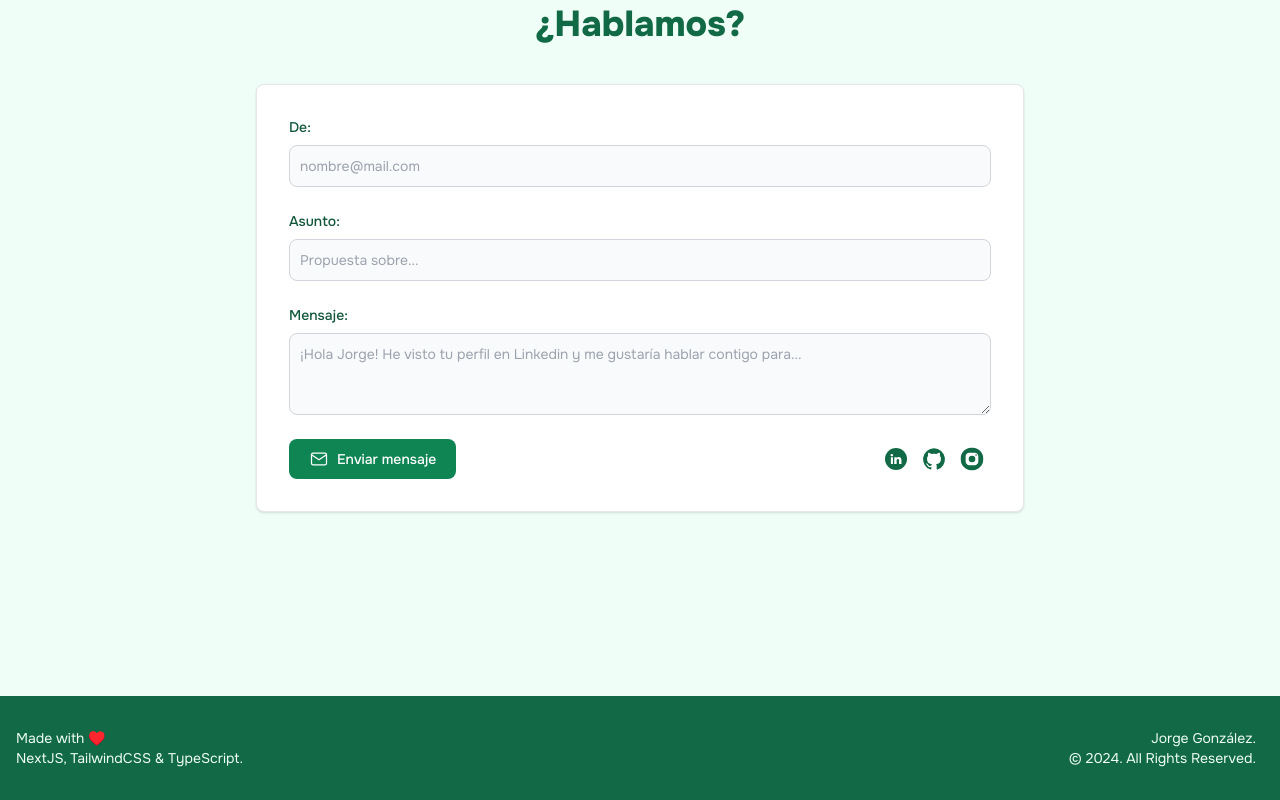
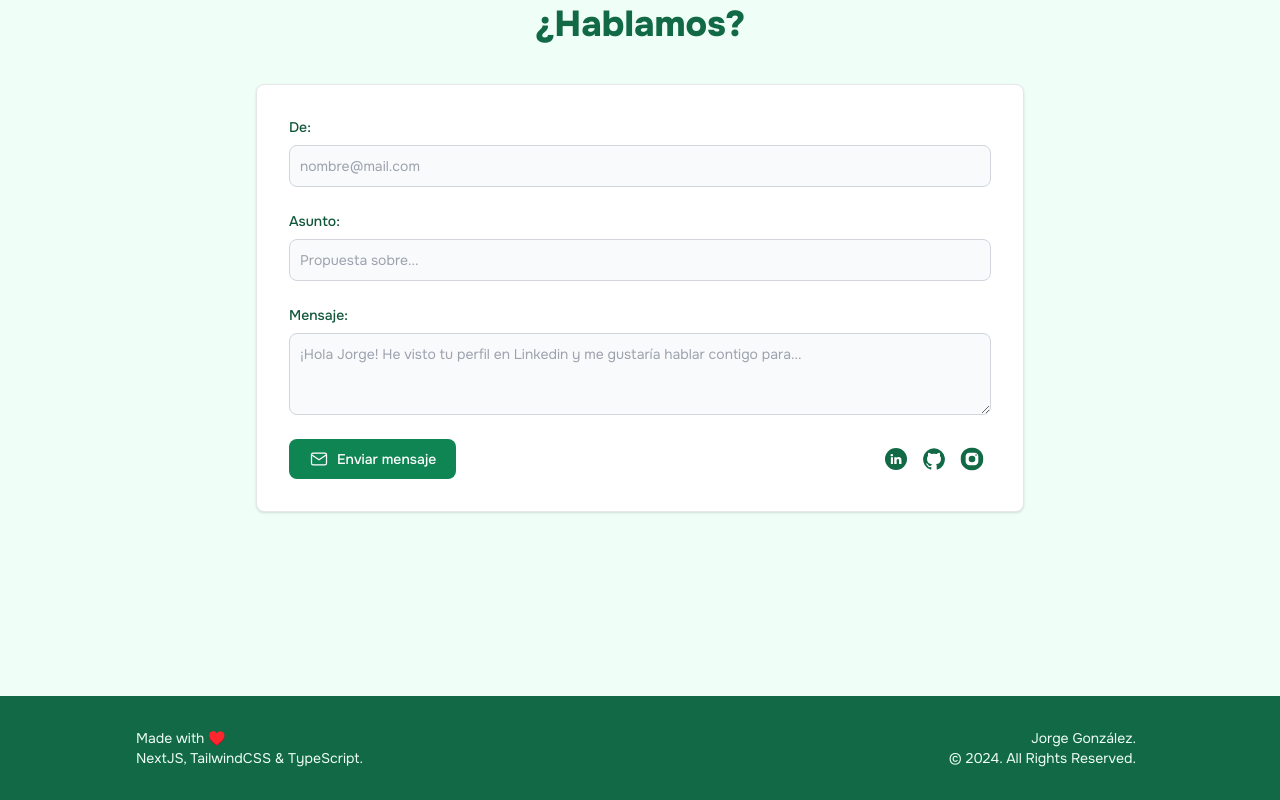
Before and after one commit to Jgonaz/jgonaz-portfolio, a Next.js app: page / in a window 1280 px wide. Shown: the part 2450-3250 px from the top of the page. Built offline with nearby package versions, Linux system fonts and the light colour scheme.

Commit message:
Fix baseUrl tsconfig, Relative routes, Minor style fixes

```diff
--- a/src/app/_components/backToTop.tsx
+++ b/src/app/_components/backToTop.tsx
@@ -1,4 +1,4 @@
-import '../_styles/backToTop.css'
+import '@/app/_styles/backToTop.css'
 
 export default function BackToTop () {
   return (
--- a/src/app/_components/footer.tsx
+++ b/src/app/_components/footer.tsx
@@ -1,13 +1,12 @@
 export default function Footer () {
   return (
-    <footer className='bg-jade-800'>
-      <div className='mx-auto w-full max-w-screen-xl p-4 py-6 lg:py-8'>
-        <div className='flex items-center justify-between gap-1'>
-          <div className='text-sm text-jade-50'>
+    <footer className='bg-jade-800 text-sm text-jade-50'>
+      <div className='container text-pretty py-6 lg:py-8 px-8 sm:px-12 md:px-16 lg:px-20 xl:px-24 flex items-center justify-between gap-1'>
+        <div>
           <p>Made with ♥️</p>
           <p>NextJS, TailwindCSS & TypeScript.</p>
         </div>
-          <div className='text-sm text-jade-50 text-end'>
+        <div className='text-end'>
           <a
             href='https://www.linkedin.com/in/jgonzalez-azpillaga/'
             className='hover:underline mr-2'
@@ -18,7 +17,6 @@ export default function Footer () {
           <p className='mr-2'>© 2024. All Rights Reserved.</p>
         </div>
       </div>
-      </div>
     </footer>
   )
 }
--- a/src/app/_components/sections/contact.tsx
+++ b/src/app/_components/sections/contact.tsx
@@ -30,7 +30,7 @@ export default function Contact () {
       className='bg-jade-50 pt-16 sm:pt-12 md:pt-8 lg:pt-4 xl:pt-0 pb-12 md:pb-4'
       id='contact'
     >
-      <div className='container flex flex-col items-center justify-center mx-auto text-pretty gap-10 px-8 sm:px-12 md:p-16 lg:p-20 xl:p-24'>
+      <div className='container flex flex-col items-center justify-center text-pretty gap-10 px-8 sm:px-12 md:p-16 lg:p-20 xl:p-24'>
         <div
           id='contact-title'
           className='flex justify-center sm:justify-start'
--- a/src/app/_components/sections/education.tsx
+++ b/src/app/_components/sections/education.tsx
@@ -1,4 +1,4 @@
-import educationData from '../../_data/education.json'
+import educationData from '@/app/_data/education.json'
 
 export default function Education () {
   return (
@@ -6,7 +6,7 @@ export default function Education () {
       className='timeline bg-jade-900 relative z-30 pt-16 sm:pt-12 md:pt-8 lg:pt-4 xl:pt-0 pb-12 md:pb-4'
       id='education'
     >
-      <div className='container mx-auto text-pretty gap-10 p-8 pt-0 sm:p-12 sm:pt-0 md:p-16 lg:p-20 xl:p-24'>
+      <div className='container text-pretty gap-10 p-8 pt-0 sm:p-12 sm:pt-0 md:p-16 lg:p-20 xl:p-24'>
         <div className='flex flex-col justify-center'>
           <div
             id='work-title'
--- a/src/app/_components/sections/home.tsx
+++ b/src/app/_components/sections/home.tsx
@@ -1,6 +1,6 @@
 import Image from 'next/image'
 
-import '../../_styles/home.css'
+import '@/app/_styles/home.css'
 
 export default function Home () {
   return (
@@ -9,7 +9,7 @@ export default function Home () {
       top-0 z-[-2] bg-jade-50 bg-[radial-gradient(ellipse_80%_80%_at_50%_-20%,rgba(67,229,160,0.4),rgba(255,255,255,0))]'
       id='home'
     >
-      <div className='container mx-auto p-8 sm:p-12 md:p-16 lg:p-20 xl:p-24 flex justify-center'>
+      <div className='container p-8 sm:p-12 md:p-16 lg:p-20 xl:p-24 flex justify-center'>
         <div className='max-w-max mt-24'>
           <p className='text-center sm:text-start text-lg font-normal text-jade-900 lg:text-xl p-0 sm:px-4'>
             ¡Hola! Soy
--- a/src/app/_components/sections/work.tsx
+++ b/src/app/_components/sections/work.tsx
@@ -1,7 +1,7 @@
 'use client'
-import '../../_styles/timeline.css'
+import '@/app/_styles/timeline.css'
 import { useEffect } from 'react'
-import workData from '../../_data/work.json'
+import workData from '@/app/_data/work.json'
 
 export default function Work () {
   useEffect(() => {
@@ -34,7 +34,7 @@ export default function Work () {
       className='timeline bg-jade-900 relative z-30 pt-16 sm:pt-12 md:pt-8 lg:pt-4 xl:pt-0'
       id='work'
     >
-      <div className='container mx-auto text-pretty gap-10 px-8 sm:px-12 md:p-16 md:pb-0 lg:p-20 lg:pb-0 xl:p-24 xl:pb-0'>
+      <div className='container text-pretty gap-10 px-8 sm:px-12 md:p-16 md:pb-0 lg:p-20 lg:pb-0 xl:p-24 xl:pb-0'>
         <div className='flex flex-col md:flex-row justify-center'>
           <div id='work-title' className='flex justify-center mb-16 md:mb-0'>
             <h2 className='h-fit text-4xl font-extrabold text-white md:mb-22'>
--- a/src/app/_components/waves.tsx
+++ b/src/app/_components/waves.tsx
@@ -1,4 +1,4 @@
-import '../_styles/waves.css'
+import '@/app/_styles/waves.css'
 
 interface WavesProps {
   color1?: string
--- a/src/app/layout.tsx
+++ b/src/app/layout.tsx
@@ -1,8 +1,8 @@
 import type { Metadata } from 'next'
 import { Onest } from 'next/font/google'
-import './globals.css'
-import Header from './_components/Header'
-import Footer from './_components/Footer'
+import '@/app/globals.css'
+import Header from '@/app/_components/Header'
+import Footer from '@/app/_components/Footer'
 
 const onest = Onest({ subsets: ['latin'] })
 
--- a/tsconfig.json
+++ b/tsconfig.json
@@ -18,7 +18,6 @@
         "name": "next"
       }
     ],
-    "baseUrl": ".",
     "paths": {
       "@/*": ["./src/*"]
     }
```
Also changed, not shown: src/app/_components/header.tsx (+5 -5 lines), src/app/page.tsx (+6 -6 lines). Lines whose indentation alone changed are shown as unchanged.
